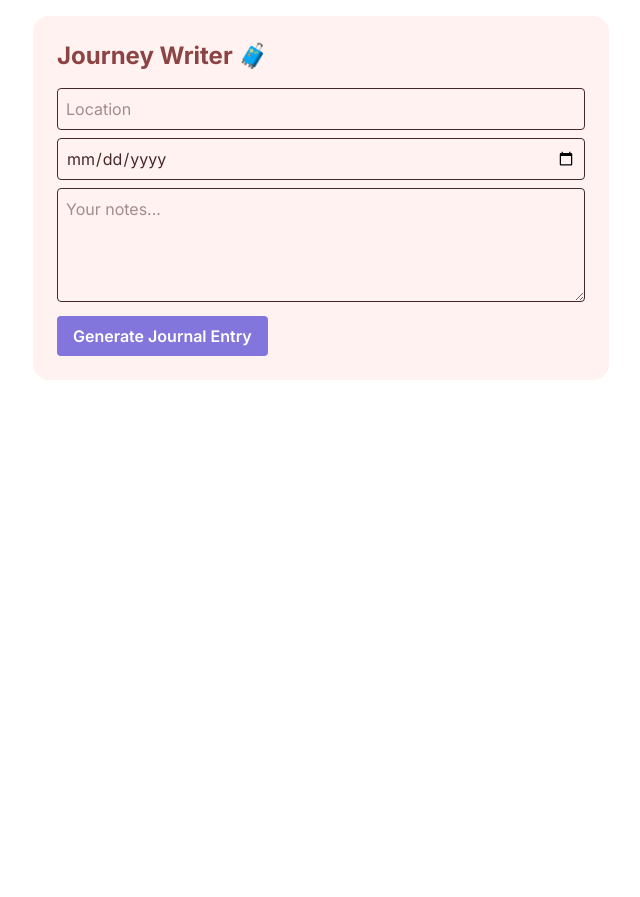
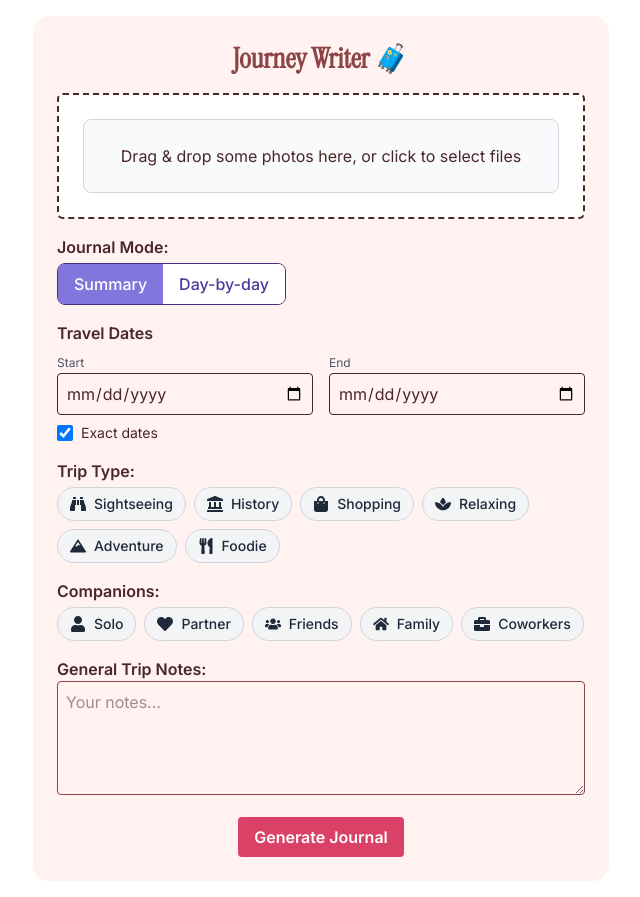
Before and after one commit to loklokyuen/journey-writer, a Next.js app: page / in a window 1280 px wide. Shown: the whole page, without its empty margins (319-959 px from the left). Before the commit the page ends 800 px from the top, so only its background shows below. Built offline with nearby package versions, Linux system fonts and the light colour scheme.

Commit message:
refactor: compose JournalForm from modular components

```diff
--- a/src/app/page.tsx
+++ b/src/app/page.tsx
@@ -1,64 +1,5 @@
-"use client";
-
-import { useState } from "react";
+import JournalForm from "@/components/journal/JournalForm";
 
 export default function HomePage() {
-	const [location, setLocation] = useState("");
-	const [date, setDate] = useState("");
-	const [notes, setNotes] = useState("");
-	const [entry, setEntry] = useState("");
-	const [loading, setLoading] = useState(false);
-
-	const handleGenerate = async () => {
-		setLoading(true);
-		const res = await fetch("/api/generate-journal", {
-			method: "POST",
-			headers: { "Content-Type": "application/json" },
-			body: JSON.stringify({ location, date, notes }),
-		});
-		const data = await res.json();
-		setEntry(data.entry);
-		setLoading(false);
-	};
-
-	return (
-		<main className="p-6 max-w-xl mx-auto my-4 space-y-2 bg-chardon-50 rounded-2xl">
-			<h1 className="text-2xl font-bold mb-4 text-crater-brown-700">
-				Journey Writer 🧳
-			</h1>
-			<input
-				type="text"
-				className="w-full p-2 border rounded"
-				placeholder="Location"
-				value={location}
-				onChange={(e) => setLocation(e.target.value)}
-			/>
-			<input
-				type="date"
-				className="w-full p-2 border rounded"
-				value={date}
-				onChange={(e) => setDate(e.target.value)}
-			/>
-			<textarea
-				className="w-full p-2 border rounded"
-				rows={4}
-				placeholder="Your notes..."
-				value={notes}
-				onChange={(e) => setNotes(e.target.value)}
-			/>
-
-			<button
-				onClick={handleGenerate}
-				className="bg-lavender-500 text-white px-4 py-2 rounded hover:bg-lavender-600 transition-colors font-semibold"
-				disabled={loading}>
-				{loading ? "Generating..." : "Generate Journal Entry"}
-			</button>
-
-			{entry && (
-				<div className="bg-gray-50 p-4 mt-4 rounded whitespace-pre-line text-lg">
-					{entry}
-				</div>
-			)}
-		</main>
-	);
+	return <JournalForm />;
 }
--- /dev/null
+++ b/src/components/journal/JournalForm.tsx
@@ -0,0 +1,100 @@
+"use client";
+
+import ImageUploader from "@/components/ImageUploader";
+import ModeToggle from "@/components/journal/ModeToggle";
+import ChipMultiSelect from "@/components/journal/ChipMultiSelect";
+import { useState } from "react";
+import { TRIP_TYPES, COMPANIONS } from "@/lib/constants";
+import type { Mode, DateRange, JournalPayload } from "@/lib/types";
+import DateRangePicker from "@/components/journal/DateRangePicker";
+
+export default function JournalForm() {
+	const [mode, setMode] = useState<Mode>("summary");
+	const [dateRange, setDateRange] = useState<DateRange>({
+		mode: "exact",
+		start: "",
+		end: "",
+	});
+	const [tripType, setTripType] = useState<string[]>([]);
+	const [companions, setCompanions] = useState<string[]>([]);
+	const [notes, setNotes] = useState("");
+	const [entry, setEntry] = useState("");
+	const [loading, setLoading] = useState(false);
+
+	const handleGenerate = async () => {
+		setLoading(true);
+		const payload: JournalPayload = {
+			mode,
+			dateRange,
+			tripType,
+			companions,
+			photoData: [
+				{
+					date: dateRange.start,
+					userNote: notes,
+				},
+			],
+		};
+		const res = await fetch("/api/generate-journal", {
+			method: "POST",
+			headers: { "Content-Type": "application/json" },
+			body: JSON.stringify(payload),
+		});
+		const data = await res.json();
+		setEntry(data.entry);
+		setLoading(false);
+	};
+
+	return (
+		<main className="p-6 max-w-xl mx-auto my-4 space-y-4 bg-chardon-50 rounded-2xl font-body">
+			<h1 className="text-2xl font-heading font-bold mb-4 text-crater-brown-700 text-center">
+				Journey Writer 🧳
+			</h1>
+
+			<ImageUploader />
+
+			<ModeToggle mode={mode} setMode={setMode} />
+
+			<DateRangePicker value={dateRange} onChange={setDateRange} />
+
+			<ChipMultiSelect
+				label="Trip Type"
+				options={TRIP_TYPES}
+				selected={tripType}
+				setSelected={setTripType}
+			/>
+
+			<ChipMultiSelect
+				label="Companions"
+				options={COMPANIONS}
+				selected={companions}
+				setSelected={setCompanions}
+			/>
+
+			<div>
+				<label className="font-semibold">General Trip Notes:</label>
+				<textarea
+					className="w-full border border-crater-brown-700 p-2 rounded"
+					rows={4}
+					placeholder="Your notes..."
+					value={notes}
+					onChange={(e) => setNotes(e.target.value)}
+				/>
+			</div>
+			<div className="flex justify-center">
+				<button
+					onClick={handleGenerate}
+					className="bg-cerise-red-500 text-white px-4 py-2 rounded hover:bg-cerise-red-600 transition-colors font-semibold"
+					disabled={loading}>
+					{loading ? "Generating..." : "Generate Journal"}
+				</button>
+			</div>
+
+			{entry && (
+				<div className="bg-gray-50 p-4 mt-4 rounded whitespace-pre-line text-lg">
+					{entry}
+				</div>
+			)}
+		</main>
+	);
+}
```
